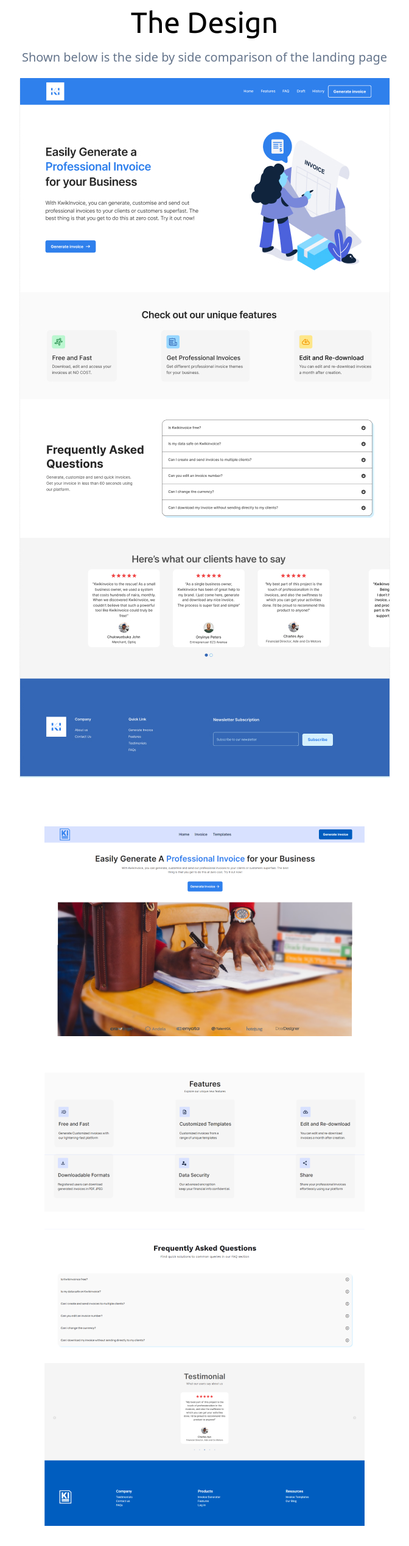
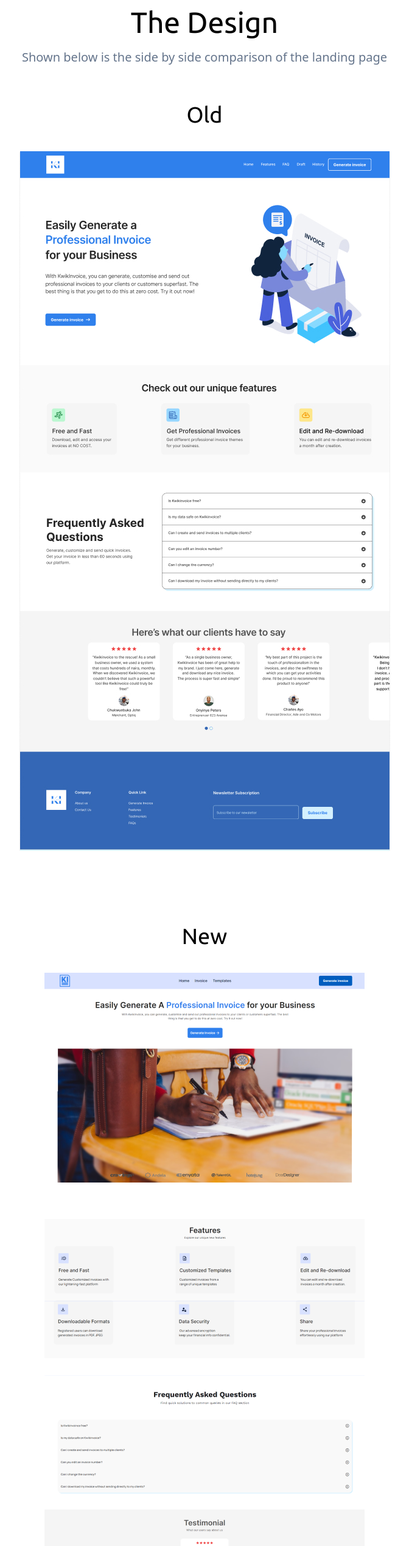
Before and after one commit to Barsheyr/Mahmud-Portfolio, a React (Vite) app: page /workpage/1 in a window 1280 px wide. Shown: the part 2200-4735 px from the top of the page at 61% size, without its empty margins (304-976 px from the left). Built offline with nearby package versions, Linux system fonts and the light colour scheme.

Commit message:
added new and old

```diff
--- a/src/components/WorkDetails.jsx
+++ b/src/components/WorkDetails.jsx
@@ -15,9 +15,9 @@ const WorkDetails = ({ workData }) => {
           src={img}
           alt=""
           className="rounded-2xl shadow-2xl group-hover:scale-110 transition duration-300 h-[30vh]"
-          data-aos="zoom-in"
-          data-aos-offset="400"
-          data-aos-delay="300"
+          // data-aos="zoom-down"
+          // data-aos-offset="400"
+          // data-aos-delay="300"
         />
       </Link>
 
--- a/src/pages/SingleWork.jsx
+++ b/src/pages/SingleWork.jsx
@@ -98,8 +98,14 @@ const SingleWork = () => {
             Shown below is the side by side comparison of the landing page
           </p>
           <div className="flex lg:flex-row flex-col flex-wrap text-center justify-center gap-20">
-            <img src={projectOld} alt="" />
-            <img src={projectNew} alt="" />
+            <div>
+              <p className="font-Ubuntu text-4xl py-10"> Old </p>
+              <img src={projectOld} alt="" />
+            </div>
+            <div>
+              <p className="font-Ubuntu text-4xl py-10"> New </p>
+              <img src={projectNew} alt="" />
+            </div>
           </div>
         </div>
 
```
